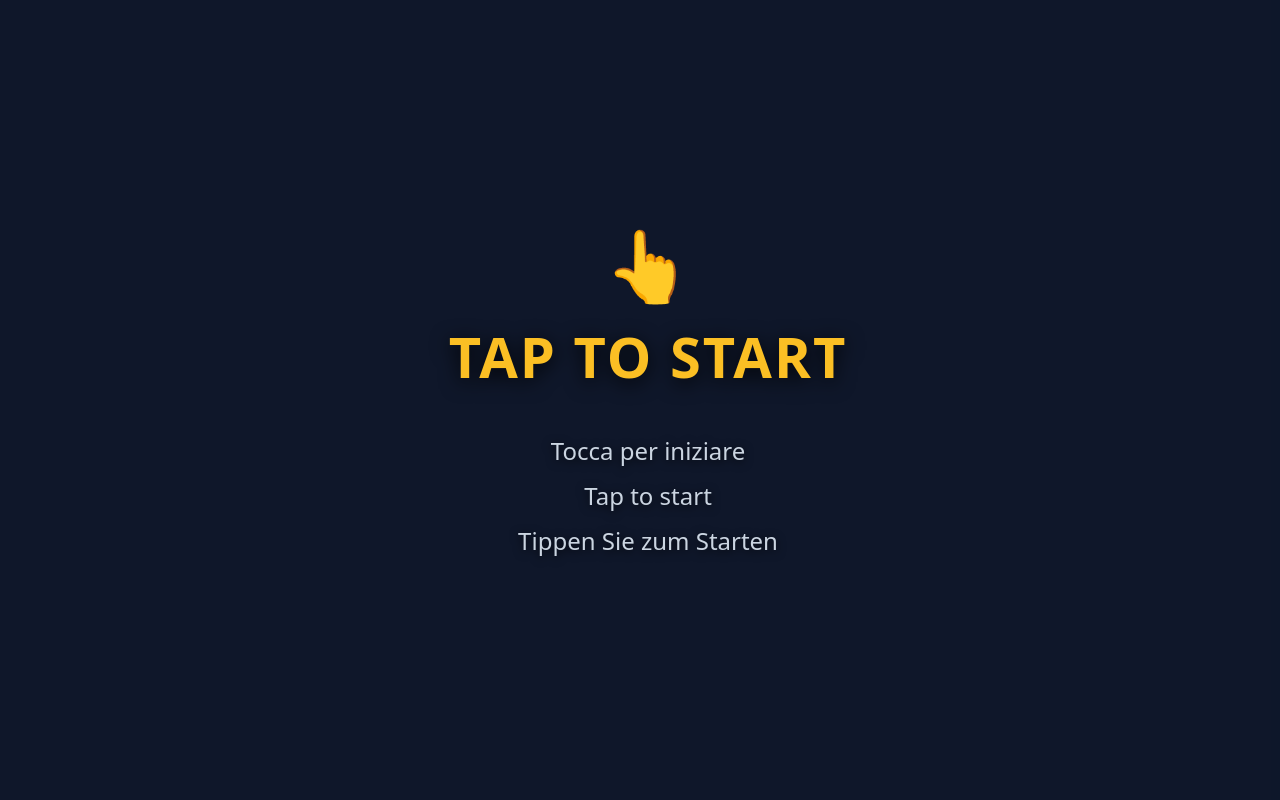
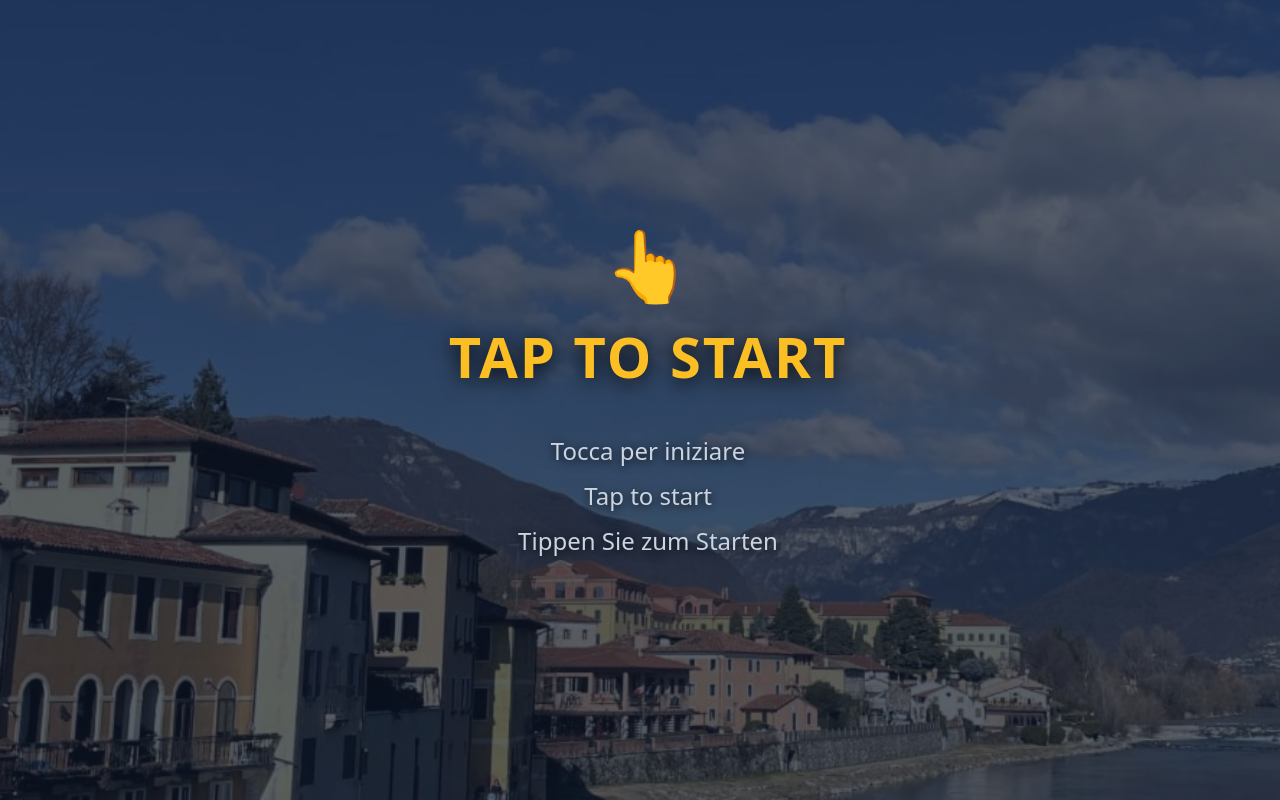
Before and after one commit to marinali-rooms/marinali-pos-s700, a website: page screensaver.html in a window 1280 px wide. Drawn offline with Linux system fonts and the light colour scheme; no server answers.

Commit message:
Update screensaver.html

```diff
--- a/screensaver.html
+++ b/screensaver.html
@@ -15,14 +15,12 @@
       font-family: system-ui, -apple-system, sans-serif;
     }
 
-    /* Sfondo */
     .bg-container {
       position: absolute;
       top: 0; left: 0; width: 100%; height: 100%;
       z-index: 1;
     }
 
-    /* Overlay scuro per contrasto */
     .overlay {
       position: absolute;
       top: 0; left: 0; width: 100%; height: 100%;
@@ -30,7 +28,6 @@
       z-index: 2;
     }
 
-    /* Contenitore del testo con animazione anti burn-in */
     .content {
       position: absolute;
       top: 0; left: 0; width: 100%; height: 100%;
@@ -94,9 +91,7 @@
 </head>
 <body>
 
-  <!-- Qui lo script inserirà le immagini in automatico -->
   <div class="bg-container" id="bg-container"></div>
-
   <div class="overlay"></div>
 
   <div class="content">
@@ -110,25 +105,36 @@
   </div>
 
   <script>
-    async function initSlideshow() {
+    // QUI INSERISCI I NOMI DELLE TUE FOTO
+    // Basta mettere i nomi esatti dei file che hai caricato nella cartella images su GitHub
+    const myImages = [
+      "foto1.jpg",
+      "foto2.jpg",
+      "foto3.jpg",
+      "foto4.jpg",
+      "foto5.jpg",
+      "foto6.jpg",
+      "foto7.jpg",
+      "foto8.jpg",
+      "foto9.jpg",
+      "foto10.jpg",
+      "foto11.jpg",
+      "foto12.jpg",
+      "foto13.jpg",
+      "foto14.jpg",
+      "foto15.jpg"
+    ];
+
+    function initSlideshow() {
       const container = document.getElementById('bg-container');
 
-      try {
-        // Chiede la lista delle foto alla nostra API
-        const res = await fetch('/api/images');
-        const images = await res.json();
+      if (myImages.length === 0) return;
 
-        if (!images || images.length === 0) {
-          console.log("Nessuna immagine trovata, uso sfondo scuro.");
-          return; // Se la cartella è vuota, resta lo sfondo scuro
-        }
+      const totalDuration = 24; // Durata del ciclo in secondi
+      const step = 100 / myImages.length;
+      const fadeTime = Math.min(step * 0.2, 10);
 
-        const totalDuration = 24; // Durata totale del ciclo in secondi (es. 24s)
-        // Calcola la percentuale di tempo per ogni immagine (es. se ci sono 4 foto, ognuna sta 25%)
-        const step = 100 / images.length;
-        const fadeTime = Math.min(step * 0.2, 10); // Calcola una dissolvenza morbida
-
-        // Genera l'animazione CSS dinamicamente in base a quante foto ci sono
+      // Genera l'animazione CSS in base a quante foto ci sono
       const style = document.createElement('style');
       style.innerHTML = `
         @keyframes crossfade {
@@ -149,19 +155,15 @@
       `;
       document.head.appendChild(style);
 
-        // Crea un div per ogni foto trovata nella cartella
-        images.forEach((img, index) => {
+      // Crea un livello per ogni immagine
+      myImages.forEach((img, index) => {
         const div = document.createElement('div');
         div.className = 'bg-image';
+        // Cerca la foto nella cartella /images/
         div.style.backgroundImage = `url('/images/${img}')`;
-          // Sfalsa la partenza dell'animazione per ogni immagine
-          div.style.animationDelay = `${index * (totalDuration / images.length)}s`;
+        div.style.animationDelay = `${index * (totalDuration / myImages.length)}s`;
         container.appendChild(div);
       });
-
-      } catch (e) {
-        console.error("Errore nel caricamento dello slideshow:", e);
-      }
     }
 
     initSlideshow();
```
Lines whose indentation alone changed are shown as unchanged.
